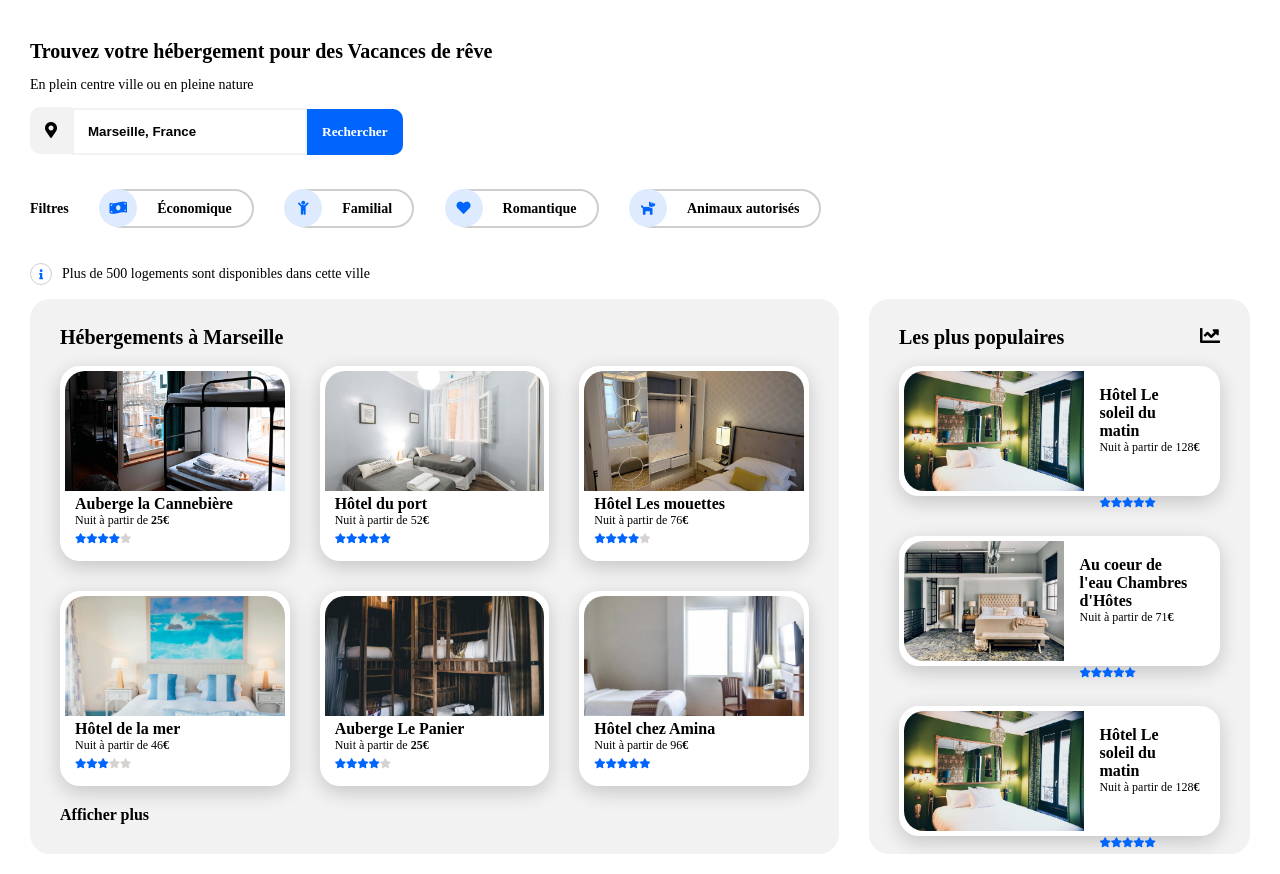
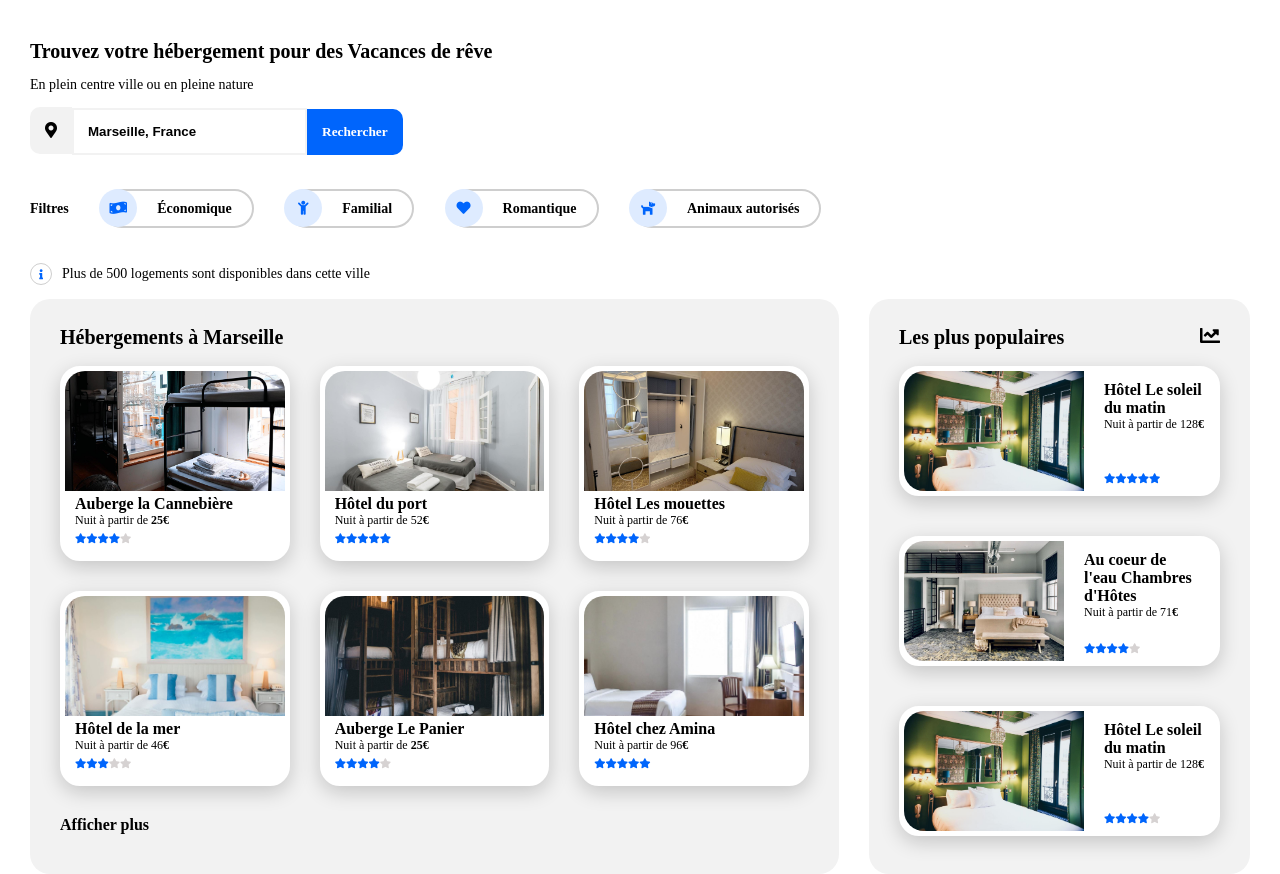
Before and after one commit to Ewenlf/EwenLeFloch_2_16092021, a plain HTML site: page index.html in a window 1280 px wide. Shown: the part 73-947 px from the top of the page. Drawn offline with Linux system fonts and the light colour scheme; a web font is replaced by a local one.

Commit message:
Fin des section

```diff
--- a/index.html
+++ b/index.html
@@ -160,9 +160,9 @@
               <div class="populaire-texte">
                 <h4>Hôtel Le soleil du matin</h4>
                 <p>Nuit à partir de 128<b>€</b></p>
-                <i class="fas fa-star"></i><i class="fas fa-star"></i
+                <div class="etoiles"><i class="fas fa-star"></i><i class="fas fa-star"></i
                 ><i class="fas fa-star"></i><i class="fas fa-star"></i
-                ><i class="fas fa-star"></i>
+                ><i class="fas fa-star"></i></div>
               </div></div
           ></a>
           <a href=""
@@ -177,9 +177,9 @@
                   Chambres d'Hôtes
                 </h4>
                 <p>Nuit à partir de 71<b>€</b></p>
-                <i class="fas fa-star"></i><i class="fas fa-star"></i
+                <div class="etoiles"><i class="fas fa-star"></i><i class="fas fa-star"></i
                 ><i class="fas fa-star"></i><i class="fas fa-star"></i
-                ><i class="fas fa-star"></i>
+                ><i class="fas fa-star etoile-vide"></i></div>
               </div></div
           ></a>
           <a href=""
@@ -191,9 +191,9 @@
               <div class="populaire-texte">
                 <h4>Hôtel Le soleil du matin</h4>
                 <p>Nuit à partir de 128<b>€</b></p>
-                <i class="fas fa-star"></i><i class="fas fa-star"></i
+                <div class="etoiles"><i class="fas fa-star"></i><i class="fas fa-star"></i
                 ><i class="fas fa-star"></i><i class="fas fa-star"></i
-                ><i class="fas fa-star"></i>
+                ><i class="fas fa-star etoile-vide"></i></div>
               </div></div
           ></a>
           </div>
--- a/style.css
+++ b/style.css
@@ -1,6 +1,6 @@
 @font-face {
   font-family: "Raleway";
-  src: url("Raleway-VariableFont_wght.ttf") format("truetype");
+  src: url("static/Raleway-VariableFont_wght.ttf") format("truetype");
 }
 
 html {
@@ -194,6 +194,7 @@ h2 {
 }
 .texte {
   padding-left: 10px;
+  position: relative;
 }
 h4 {
   margin: 0;
@@ -217,7 +218,7 @@ article a {
   color: black;
   font-weight: bold;
   text-decoration: none;
-  padding: 30px 0px 30px 0;
+  padding: 40px 0px 40px 0;
 }
 b {
   font-weight: bold;
@@ -260,7 +261,9 @@ aside {
 }
 .populaire-texte {
     width: 100%;
-    padding: 5%;
+    padding-left: 20px;
+    padding-top: 10px;
+    position: relative;
 }
 aside a {
     text-decoration: none;
@@ -274,6 +277,7 @@ aside h4 {
     margin-top: 0;
     font-size: 12px;
 }
-.populaire-texte .fa-star {
-    margin-top: max(30px);
+.etoiles {
+    position: absolute;
+    bottom: 5px;
 }
```
